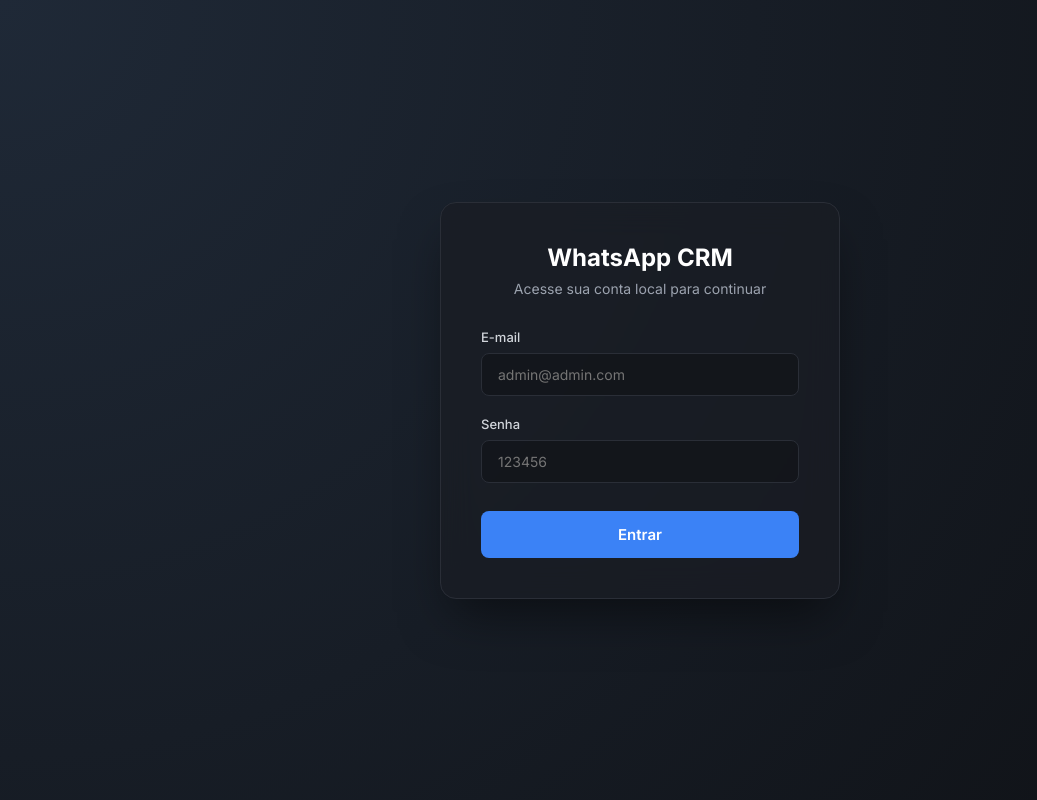
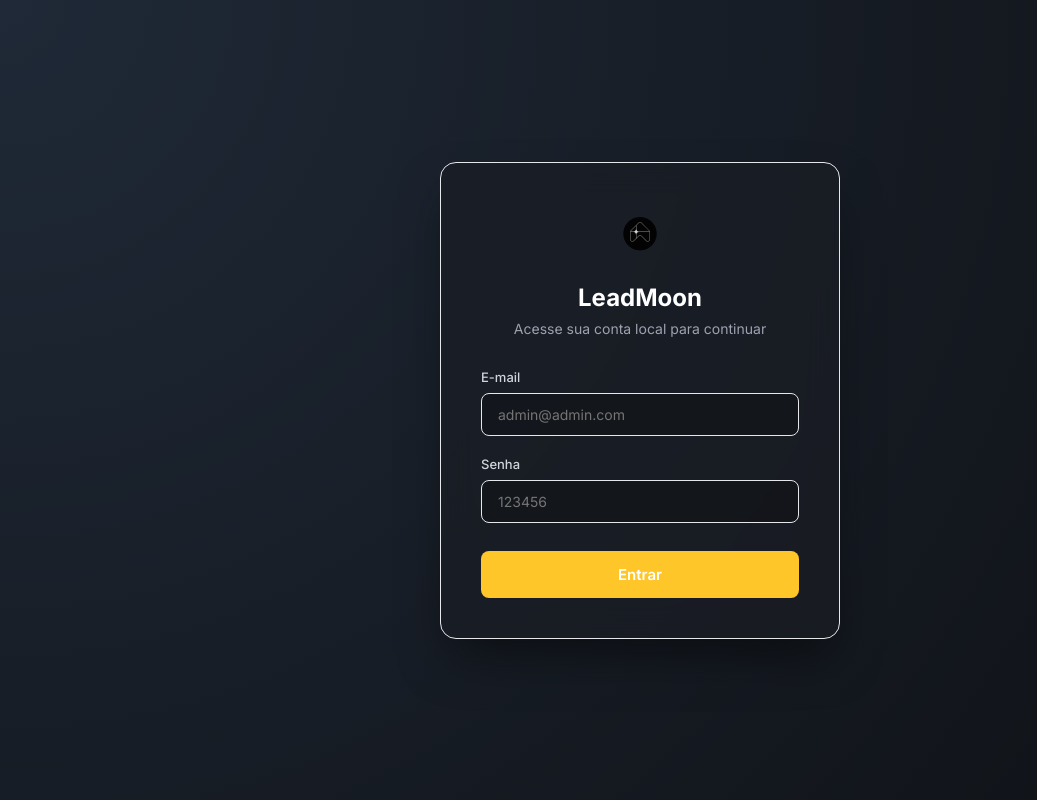
Before and after one commit to creiso/whatsapp, a Next.js app: page /login in a window 1280 px wide. Shown: the whole page, without its empty margins (0-1037 px from the left). Built offline with nearby package versions, Linux system fonts and the light colour scheme.

Commit message:
feat: implement LeadMoon branding, Light/Dark mode toggle, and fix media upload UI colors

```diff
--- a/src/app/dashboard/chat/chat.module.css
+++ b/src/app/dashboard/chat/chat.module.css
@@ -11,7 +11,7 @@
 /* Lista de Conversas (Esquerda) */
 .sidebar {
   width: 320px;
-  background: rgba(15, 17, 21, 0.9);
+  background: var(--surface);
   border-right: 1px solid var(--surface-border);
   display: flex;
   flex-direction: column;
@@ -28,7 +28,7 @@
   border: 1px solid var(--surface-border);
   padding: 10px 16px;
   border-radius: 8px;
-  color: #fff;
+  color: var(--text-primary);
   font-size: 14px;
   outline: none;
 }
@@ -68,7 +68,7 @@
   align-items: center;
   justify-content: center;
   font-weight: 600;
-  color: #fff;
+  color: var(--background);
   font-size: 18px;
   flex-shrink: 0;
 }
@@ -80,7 +80,7 @@
 
 .contactName {
   font-weight: 600;
-  color: #fff;
+  color: var(--text-primary);
   font-size: 15px;
   margin-bottom: 4px;
   display: flex;
@@ -89,13 +89,13 @@
 
 .time {
   font-size: 12px;
-  color: #9ca3af;
+  color: var(--text-secondary);
   font-weight: 400;
 }
 
 .lastMessage {
   font-size: 13px;
-  color: #9ca3af;
+  color: var(--text-secondary);
   white-space: nowrap;
   overflow: hidden;
   text-overflow: ellipsis;
@@ -126,8 +126,7 @@
   flex: 1;
   display: flex;
   flex-direction: column;
-  background: url('https://web.whatsapp.com/img/bg-chat-tile-dark_a4be512e7195b6b733d9110b408f075d.png');
-  background-color: #0b141a; /* Fundo estilo WhatsApp Web Escuro */
+  background-color: var(--background);
 }
 
 .chatHeader {
@@ -161,14 +160,14 @@
 .messageInbound {
   align-self: flex-start;
   background: var(--surface);
-  color: #fff;
+  color: var(--text-primary);
   border-top-left-radius: 0;
 }
 
 .messageOutbound {
   align-self: flex-end;
-  background: #005c4b; /* Verde escuro do WhatsApp */
-  color: #e9edef;
+  background: var(--secondary); /* Teal brand color */
+  color: #ffffff;
   border-top-right-radius: 0;
 }
 
@@ -194,7 +193,7 @@
   border: 1px solid var(--surface-border);
   padding: 14px 16px;
   border-radius: 8px;
-  color: #fff;
+  color: var(--text-primary);
   font-size: 15px;
   outline: none;
 }
--- a/src/app/globals.css
+++ b/src/app/globals.css
@@ -1,15 +1,32 @@
 @import url('https://fonts.googleapis.com/css2?family=Inter:wght@300;400;500;600;700&display=swap');
 
 :root {
-  --background: #0f1115;
+  --background: #FFFFFF;
+  --foreground: #222222;
+  --primary: #FFC629;
+  --primary-hover: #e5b225;
+  --secondary: #3AB0A7;
+  --surface: #f8f9fa;
+  --surface-border: #e5e7eb;
+  --text-secondary: #6b7280;
+  --text-primary: #111827;
+  --error: #ef4444;
+  --success: #3AB0A7;
+  --font-sans: 'Inter', sans-serif;
+}
+
+[data-theme="dark"] {
+  --background: #000000;
   --foreground: #e0e2e6;
-  --primary: #3b82f6;
-  --primary-hover: #2563eb;
-  --surface: #1a1d24;
-  --surface-border: #2a2e37;
+  --primary: #FFC629;
+  --primary-hover: #e5b225;
+  --secondary: #555555;
+  --surface: #1a1a1a;
+  --surface-border: #333333;
+  --text-secondary: #9ca3af;
+  --text-primary: #ffffff;
   --error: #ef4444;
   --success: #10b981;
-  --font-sans: 'Inter', sans-serif;
 }
 
 * {
--- a/src/app/layout.tsx
+++ b/src/app/layout.tsx
@@ -13,8 +13,8 @@
 });
 
 export const metadata: Metadata = {
-  title: "Create Next App",
-  description: "Generated by create next app",
+  title: "LeadMoon - WhatsApp CRM",
+  description: "Gerencie seus leads com o LeadMoon",
 };
 
 import Providers from "./Providers";
--- a/src/app/login/page.tsx
+++ b/src/app/login/page.tsx
@@ -42,7 +42,8 @@
     <div className={styles.container}>
       <div className={styles.card}>
         <div className={styles.header}>
-          <h1 className={styles.title}>WhatsApp CRM</h1>
+          <img src="/logo.png" alt="LeadMoon" style={{ width: '64px', height: '64px', margin: '0 auto 16px', display: 'block', borderRadius: '50%' }} />
+          <h1 className={styles.title}>LeadMoon</h1>
           <p className={styles.subtitle}>Acesse sua conta local para continuar</p>
         </div>
 
```
Also changed, not shown: src/app/dashboard/chat/page.tsx (+14 -14 lines), src/app/dashboard/layout.module.css (+6 -6 lines), src/app/dashboard/layout.tsx (+29 -5 lines), public/logo.png (added).
